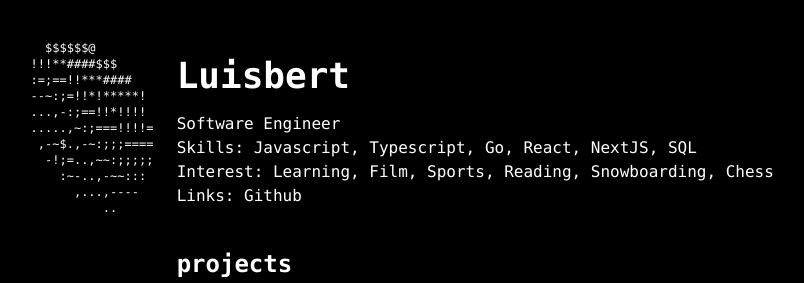
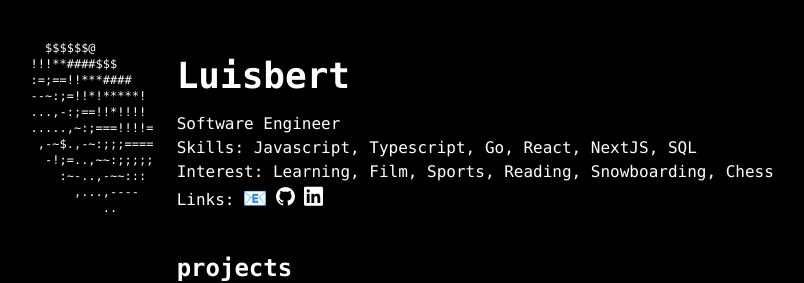
Before and after one commit to luisbertt/portfolio, a Next.js app: page / in a window 1280 px wide. Shown: the top 283 px of the page, without its empty margins (20-824 px from the left). Built offline with nearby package versions, Linux system fonts and the light colour scheme.

Commit message:
Added Links and icons

```diff
--- a/components/Layout.js
+++ b/components/Layout.js
@@ -6,6 +6,14 @@ const Layout = ({ children }) => (
         <Head>
             <title>Luisbert Seijas</title>
             <link rel="icon" href="/images/favicon.ico" />
+            <link
+                rel="stylesheet"
+                href="https://cdn.jsdelivr.net/gh/devicons/devicon@v2.14.0/devicon.min.css"
+            />
+            <link
+                rel="stylesheet"
+                href="https://cdn.jsdelivr.net/gh/devicons/devicon@v2.14.0/devicon.min.css"
+            />
             <script
                 defer
                 data-domain="luisbert.me"
--- a/pages/index.js
+++ b/pages/index.js
@@ -33,10 +33,19 @@ export default function Home() {
                         Interest: Learning, Film, Sports, Reading, Snowboarding,
                         Chess
                     </p>
-                    <p>
-                        Links:{" "}
+                    <p className="space-x-2">
+                        <span>Links:</span>
+                        <a
+                            href="mailto:luisbrttt@gmail.com"
+                            className="text-xl"
+                        >
+                            📧
+                        </a>
                         <a href="https://github.com/luisbertt" target="_blank">
-                            Github
+                            <i className="devicon-github-original text-xl" />
+                        </a>
+                        <a href="https://linkedin.com/in/luisbert">
+                            <i className="devicon-linkedin-plain text-xl" />
                         </a>
                     </p>
                 </header>
```
